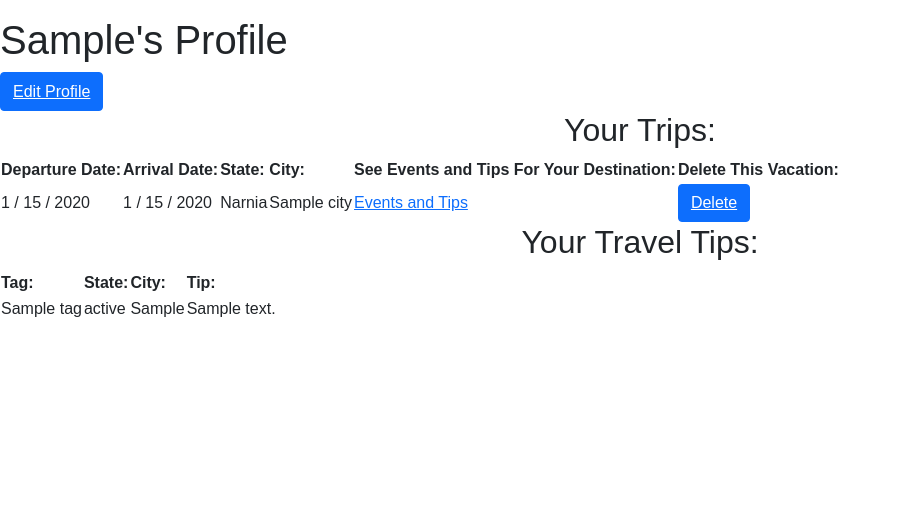
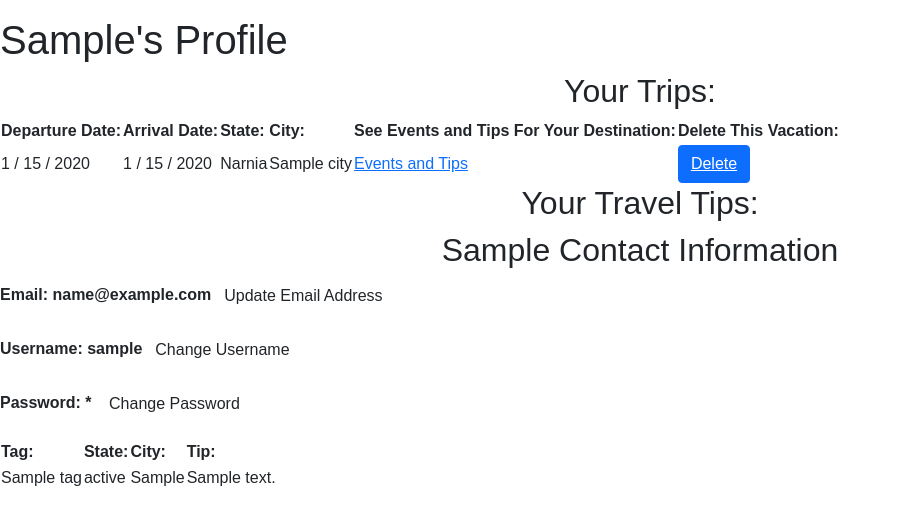
Before and after one commit to rubywaddell/project_travel_web_app, a Flask app: a page that uses templates/profile.html in a window 1280 px wide. Shown: the part 56-581 px from the top of the page, without its empty margins (0-901 px from the left). Run offline with Flask 2, Linux system fonts and the light colour scheme; tables that the repository leaves empty hold one stand-in row (values such as "Sample post"); a database or web service that is not in the repository returns one stand-in record (values such as "Sample title"); data that the repository does not hold is empty.

Commit message:
Update profile template to show user's contact information and buttons to edit information on profile page, add edit_profile.js and initial event listeners for buttons

```diff
--- /dev/null
+++ b/static/js/edit_profile.js
@@ -0,0 +1,19 @@
+"use strict";
+
+console.log("edit-profile.js connected");
+
+const showEditEmailForm = () => {
+    alert('showEmailForm function on click is working');
+}
+
+const showEditUsernameForm = () => {
+    alert('showEditUsernameForm function on click is working');
+}
+
+const showEditPasswordForm = () => {
+    alert('showEditPasswordForm function on click is working');
+}
+
+$('#edit-email-button').on('click', showEditEmailForm);
+$('#edit-username-button').on('click', showEditUsernameForm);
+$('#edit-password-button').on('click', showEditPasswordForm);
--- a/templates/profile.html
+++ b/templates/profile.html
@@ -5,8 +5,6 @@
 {% block content %}
 
 <h1>{{user.fname}}'s Profile</h1>
-
-<button class="btn btn-primary"><a href="/edit_profile_user_{{ user.user_id }}">Edit Profile</a></button>
 
 <h2>Your Trips:</h2>
 {% if vacations %}
@@ -93,7 +91,7 @@
             <th>Tip:</th>
         </tr>
 
-        {% for tip_tag in tip_tags%}
+        {% for tip_tag in tip_tags %}
         <tr>
             <td>{{ tip_tag.tag.tag_name }}</td>
             <td>{{ tip_tag.tag.tag_state }}</td>
@@ -107,4 +105,16 @@
     {% endif %}
 </div>
 
+<h2>{{ user.fname }} Contact Information</h2>
+
+<p id="edit-email-paragraph"><strong>Email: {{ user.email }}</strong><button class="btn" id="edit-email-button">Update Email Address</button></p>
+
+<p id="edit-username-paragraph"><strong>Username: {{ user.username }}</strong><button class="btn" id="edit-username-button">Change Username</button></p>
+
+<p id="edit-password-paragraph"><strong>Password: {% for char in user.password %}*{% endfor %}
+    </strong><button class="btn" id="edit-password-button">Change Password</button></p>
+
+<script src="http://code.jquery.com/jquery.js"></script>
+<script src="static/js/edit_profile.js"></script>
+
 {% endblock %}
```
